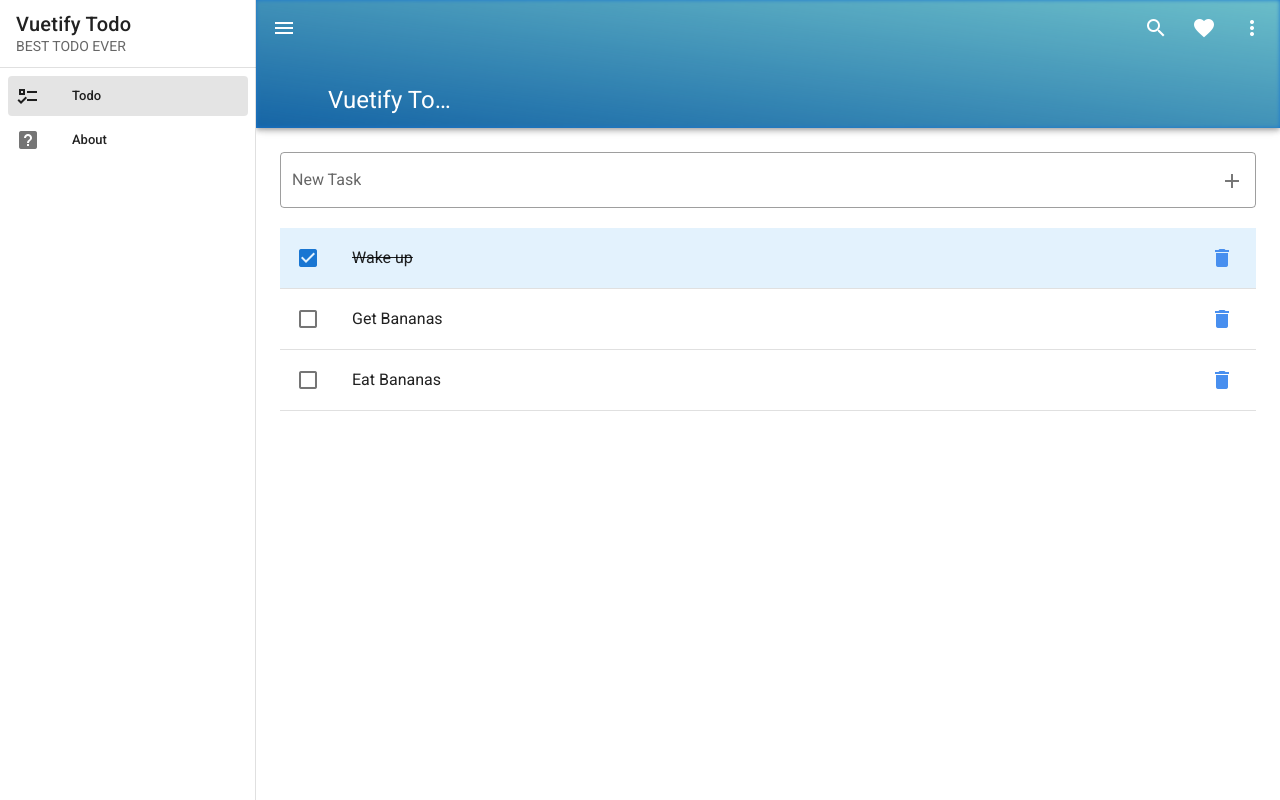
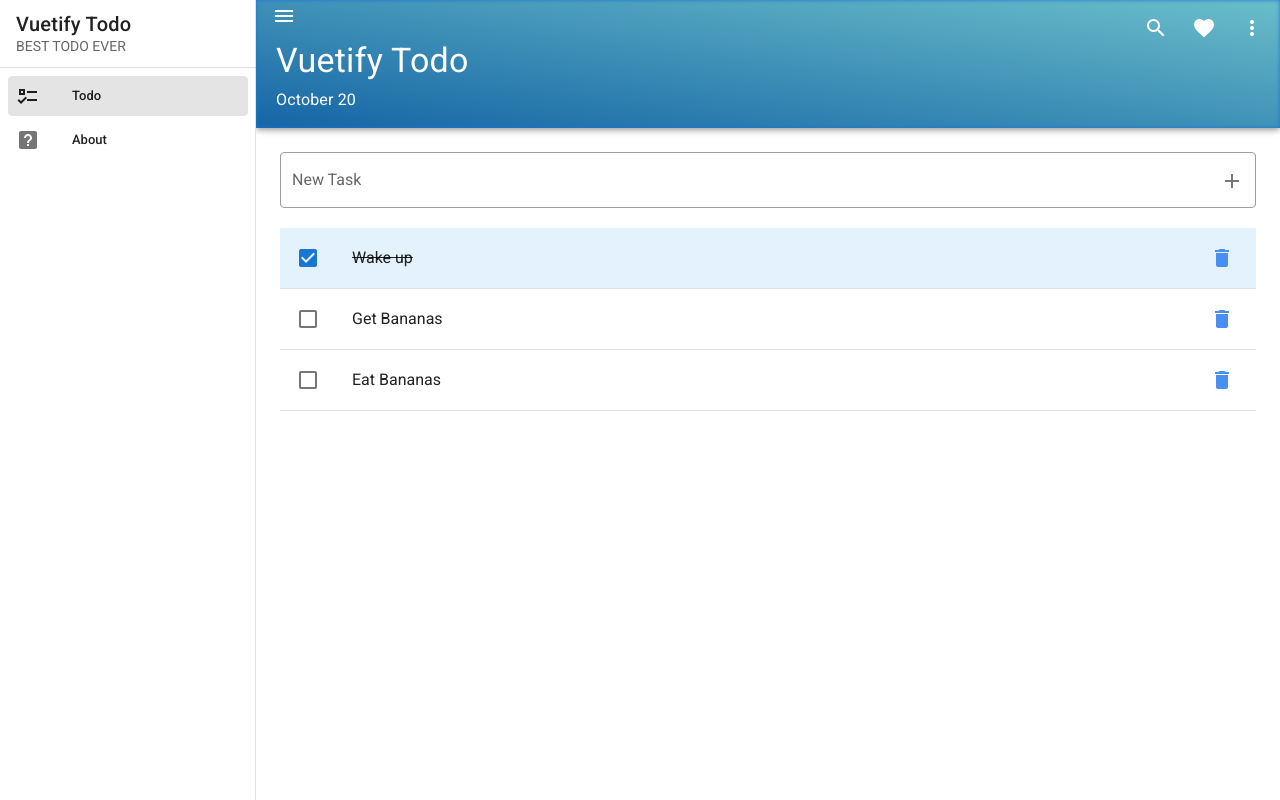
Before and after one commit to hvicheka/vuetify-todo, a Vue app: page / in a window 1280 px wide. Built offline with nearby package versions, Linux system fonts and the light colour scheme.

Commit message:
Add LiveDateTime Component

```diff
--- a/src/App.vue
+++ b/src/App.vue
@@ -52,9 +52,21 @@
         ></v-img>
       </template>
 
-      <v-app-bar-nav-icon @click="drawer = !drawer"></v-app-bar-nav-icon>
-
-      <v-app-bar-title>Vuetify Todo</v-app-bar-title>
+      <v-container class="pa-0">
+        <v-row>
+          <v-app-bar-nav-icon @click="drawer = !drawer"></v-app-bar-nav-icon>
+          <v-spacer></v-spacer>
+          <search/>
+        </v-row>
+        <v-row>
+          <v-toolbar-title class="text-h4 ml-4">
+            Vuetify Todo
+          </v-toolbar-title>
+        </v-row>
+        <v-row>
+          <live-date-time></live-date-time>
+        </v-row>
+      </v-container>
 
       <v-spacer></v-spacer>
 
@@ -80,6 +92,7 @@
 
 <script>
 import Snackbar from "./components/Shared/Snackbar";
+import LiveDateTime from "./components/Tools/LiveDateTime";
 
 export default {
   data: () => ({
@@ -89,6 +102,6 @@ export default {
       {title: 'About', icon: 'mdi-help-box', to: '/about'},
     ],
   }),
-  components: {Snackbar}
+  components: {Snackbar, LiveDateTime}
 }
 </script>
--- /dev/null
+++ b/src/components/Tools/LiveDateTime.vue
@@ -0,0 +1,9 @@
+<template>
+  <div class="text-subtitle-1 ml-4">October 20</div>
+</template>
+
+<script>
+export default {
+  name: "LiveDateTime"
+}
+</script>
```
